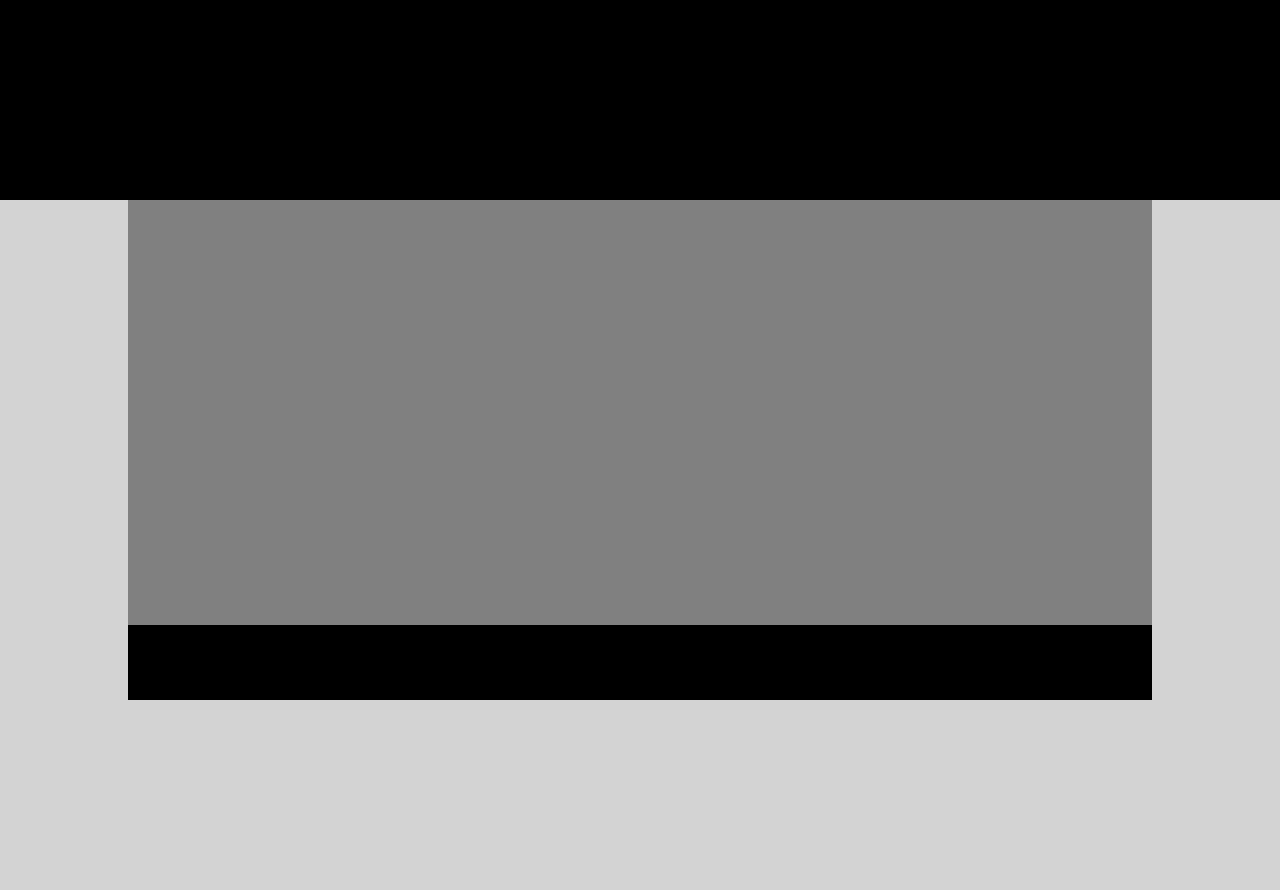
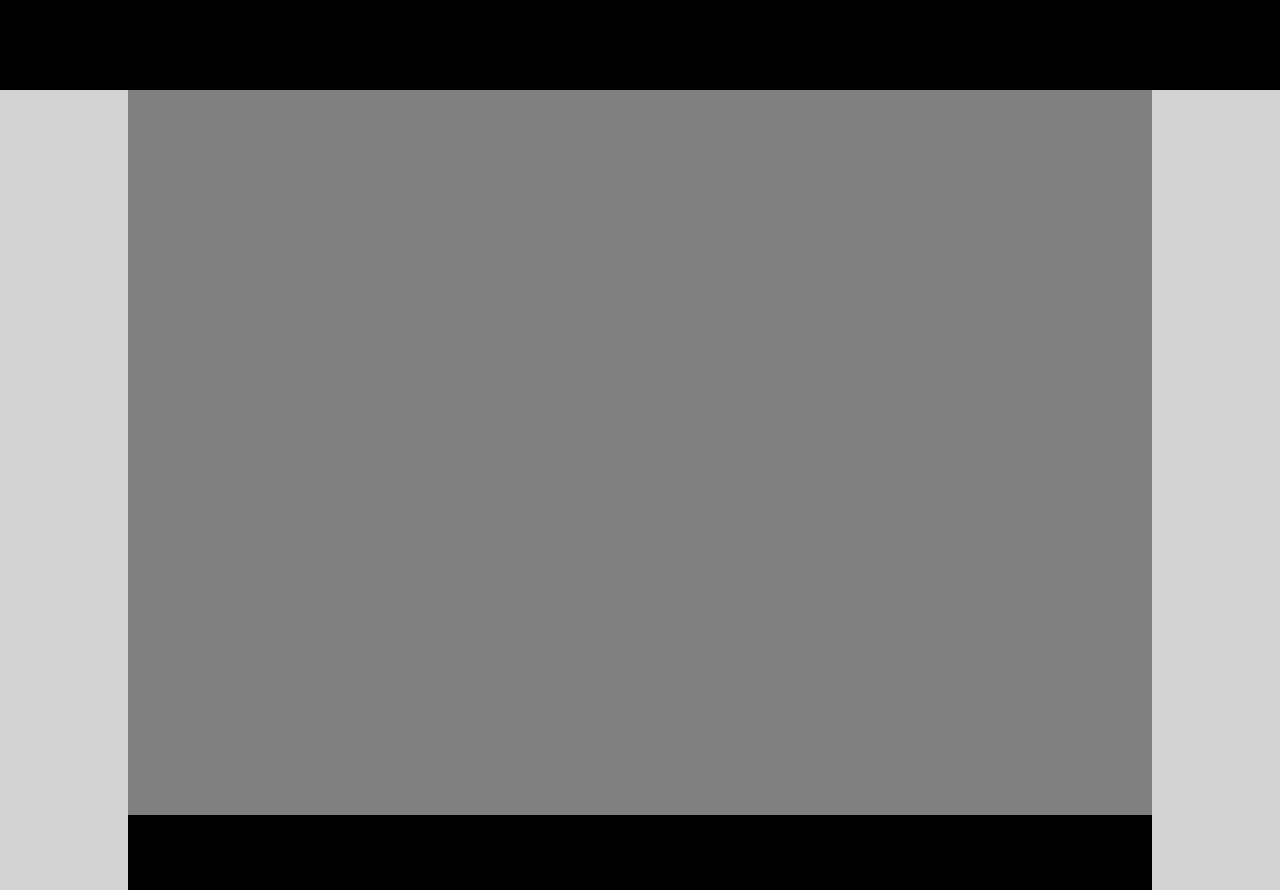
Before and after one commit to tylermurdock/day2-html-layout, a plain HTML site: page html-layout/first/index.html in a window 1280 px wide. Before the commit the page ends 800 px from the top, so only its background shows below. Drawn offline with Linux system fonts and the light colour scheme.

Commit message:
Just quickly did the first one for practice

```diff
--- a/html-layout/first/style.css
+++ b/html-layout/first/style.css
@@ -1,3 +1,7 @@
+html {
+  height: 100%;
+}
+
 .mainbody {
   background-color: lightgray;
   height: 100%;
@@ -5,14 +9,14 @@
 }
 
 .header {
-  height: 200px;
+  height: 90px;
   background-color: black;
 }
 
 .innergray {
     background-color: gray;
     width: 80%;
-    height: 500px;
+    height: 100%;
     margin: auto;
     display: flex;
     position: relative;
```
